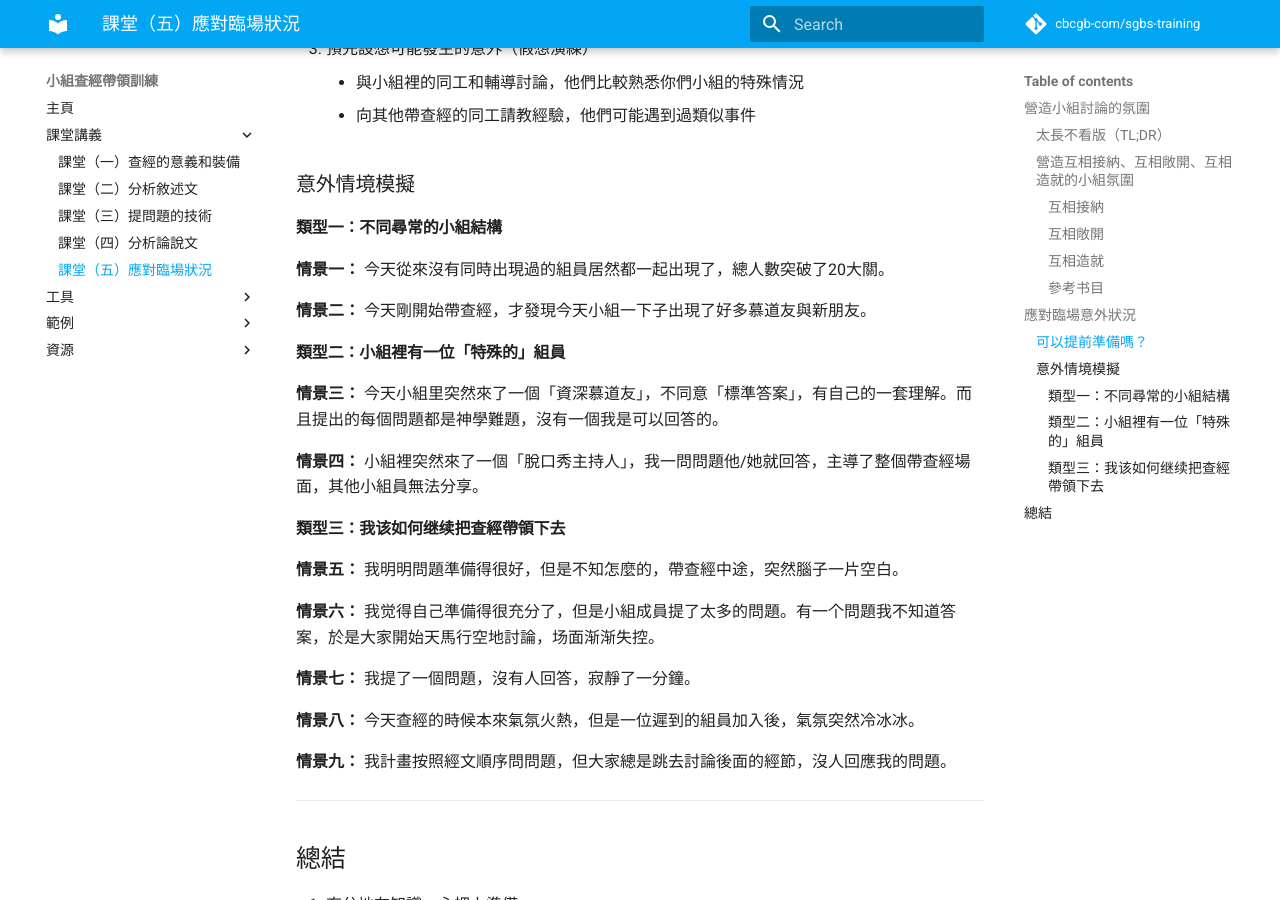
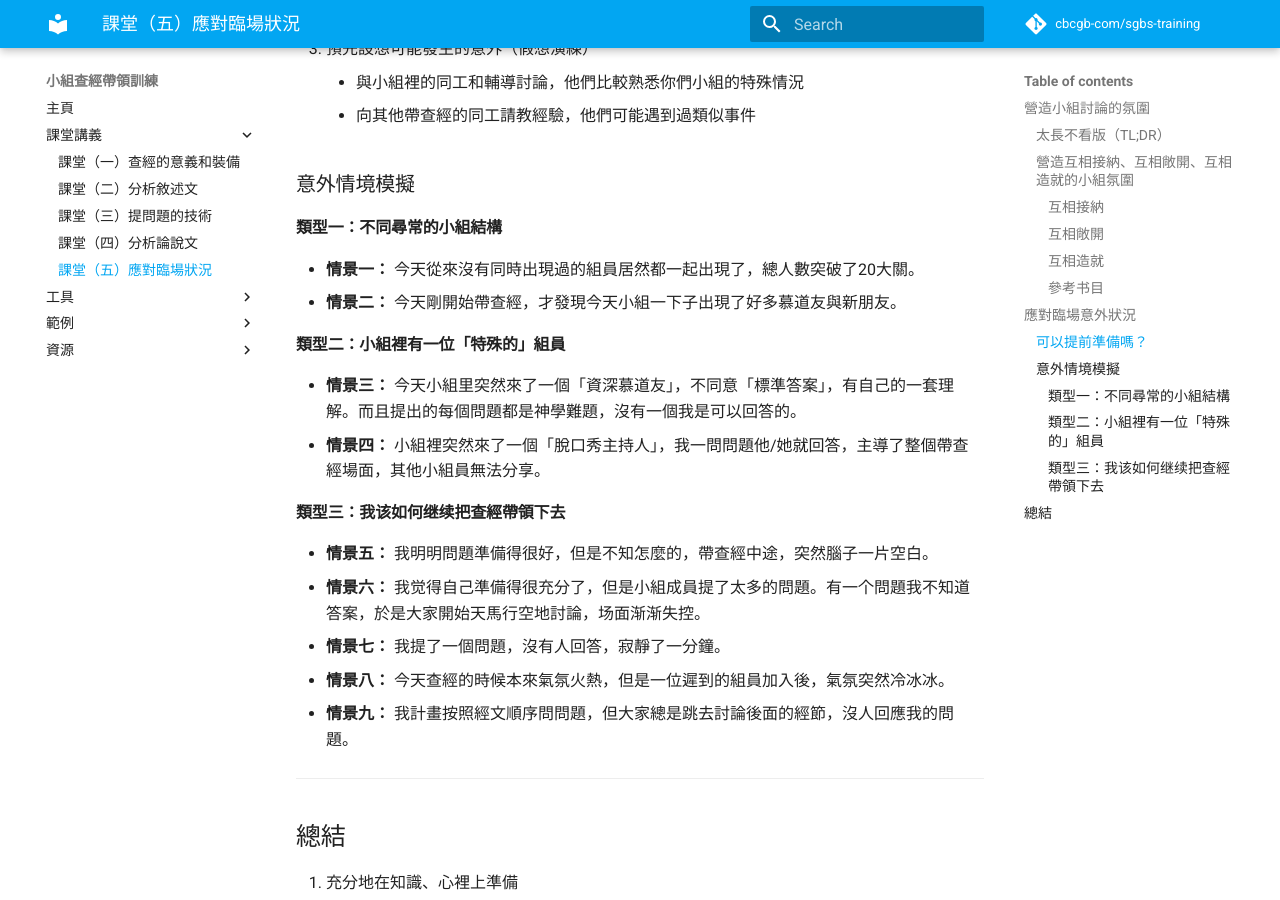
Before and after one commit to cbcgb-com/sgbs-training, an MkDocs documentation site: the page built from docs/class-notes/lesson-5-situations.md, in a window 1280 px wide and 900 px high, scrolled down 2095 px. Built offline with MkDocs 1.6.1 and Material for MkDocs 9.7.7, drawn with Linux system fonts in a browser that asks for light colours; comment, search, counter and statistics services are not loaded.

```diff
--- a/docs/class-notes/lesson-5-situations.md
+++ b/docs/class-notes/lesson-5-situations.md
@@ -78,36 +78,21 @@ Help! I'm a Small-Group Leader! [Amazon Link](https://www.amazon.com/dp/B003JH83
 
 #### 類型一：不同尋常的小組結構
 
-**情景一：**
-今天從來沒有同時出現過的組員居然都一起出現了，總人數突破了20大關。
-
-**情景二：**
-今天剛開始帶查經，才發現今天小組一下子出現了好多慕道友與新朋友。
+- **情景一：** 今天從來沒有同時出現過的組員居然都一起出現了，總人數突破了20大關。
+- **情景二：** 今天剛開始帶查經，才發現今天小組一下子出現了好多慕道友與新朋友。
 
 #### 類型二：小組裡有一位「特殊的」組員
 
-**情景三：**
-今天小組里突然來了一個「資深慕道友」，不同意「標準答案」，有自己的一套理解。而且提出的每個問題都是神學難題，沒有一個我是可以回答的。
-
-**情景四：**
-小組裡突然來了一個「脫口秀主持人」，我一問問題他/她就回答，主導了整個帶查經場面，其他小組員無法分享。
+- **情景三：** 今天小組里突然來了一個「資深慕道友」，不同意「標準答案」，有自己的一套理解。而且提出的每個問題都是神學難題，沒有一個我是可以回答的。
+- **情景四：** 小組裡突然來了一個「脫口秀主持人」，我一問問題他/她就回答，主導了整個帶查經場面，其他小組員無法分享。
 
 #### 類型三：我该如何继续把查經帶領下去
 
-**情景五：**
-我明明問題準備得很好，但是不知怎麼的，帶查經中途，突然腦子一片空白。
-
-**情景六：**
-我觉得自己準備得很充分了，但是小組成員提了太多的問題。有一个問題我不知道答案，於是大家開始天馬行空地討論，场面渐渐失控。
-
-**情景七：**
-我提了一個問題，沒有人回答，寂靜了一分鐘。
-
-**情景八：**
-今天查經的時候本來氣氛火熱，但是一位遲到的組員加入後，氣氛突然冷冰冰。
-
-**情景九：**
-我計畫按照經文順序問問題，但大家總是跳去討論後面的經節，沒人回應我的問題。
+- **情景五：** 我明明問題準備得很好，但是不知怎麼的，帶查經中途，突然腦子一片空白。
+- **情景六：** 我觉得自己準備得很充分了，但是小組成員提了太多的問題。有一个問題我不知道答案，於是大家開始天馬行空地討論，场面渐渐失控。
+- **情景七：** 我提了一個問題，沒有人回答，寂靜了一分鐘。
+- **情景八：** 今天查經的時候本來氣氛火熱，但是一位遲到的組員加入後，氣氛突然冷冰冰。
+- **情景九：** 我計畫按照經文順序問問題，但大家總是跳去討論後面的經節，沒人回應我的問題。
 
 -----
 
```
